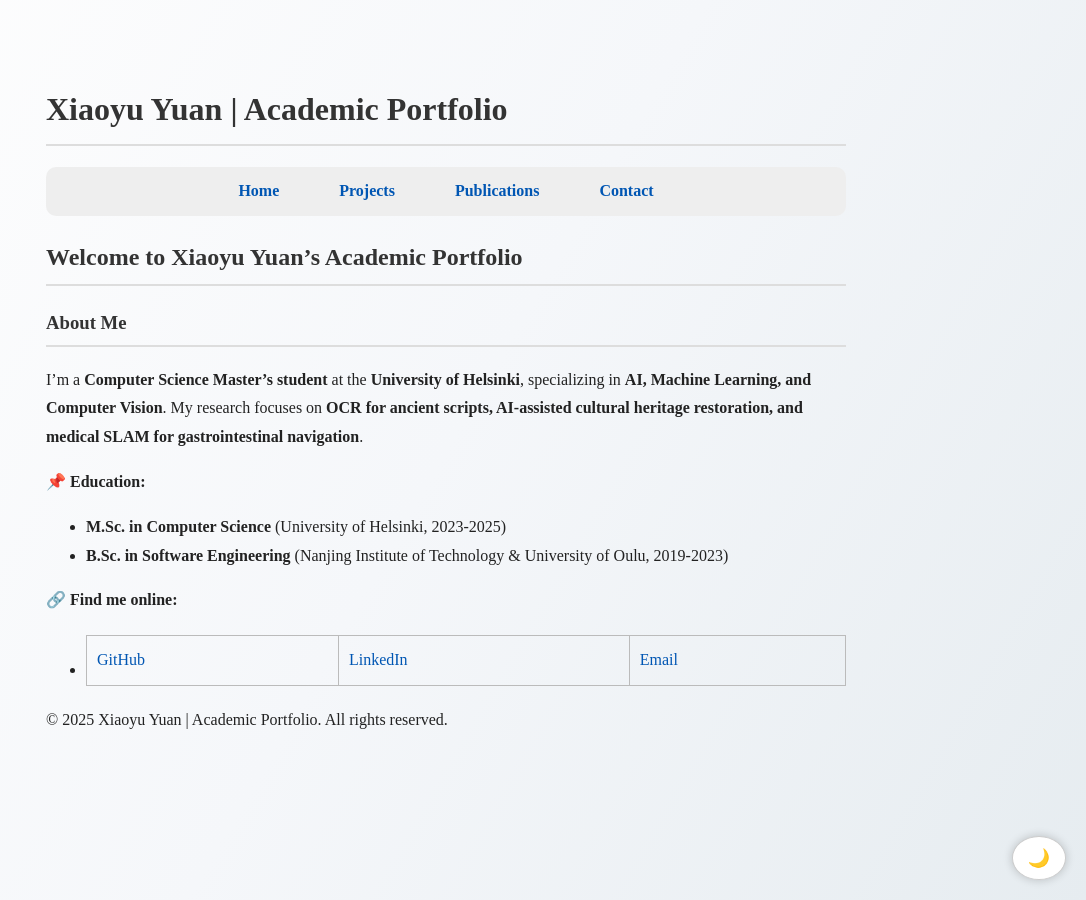
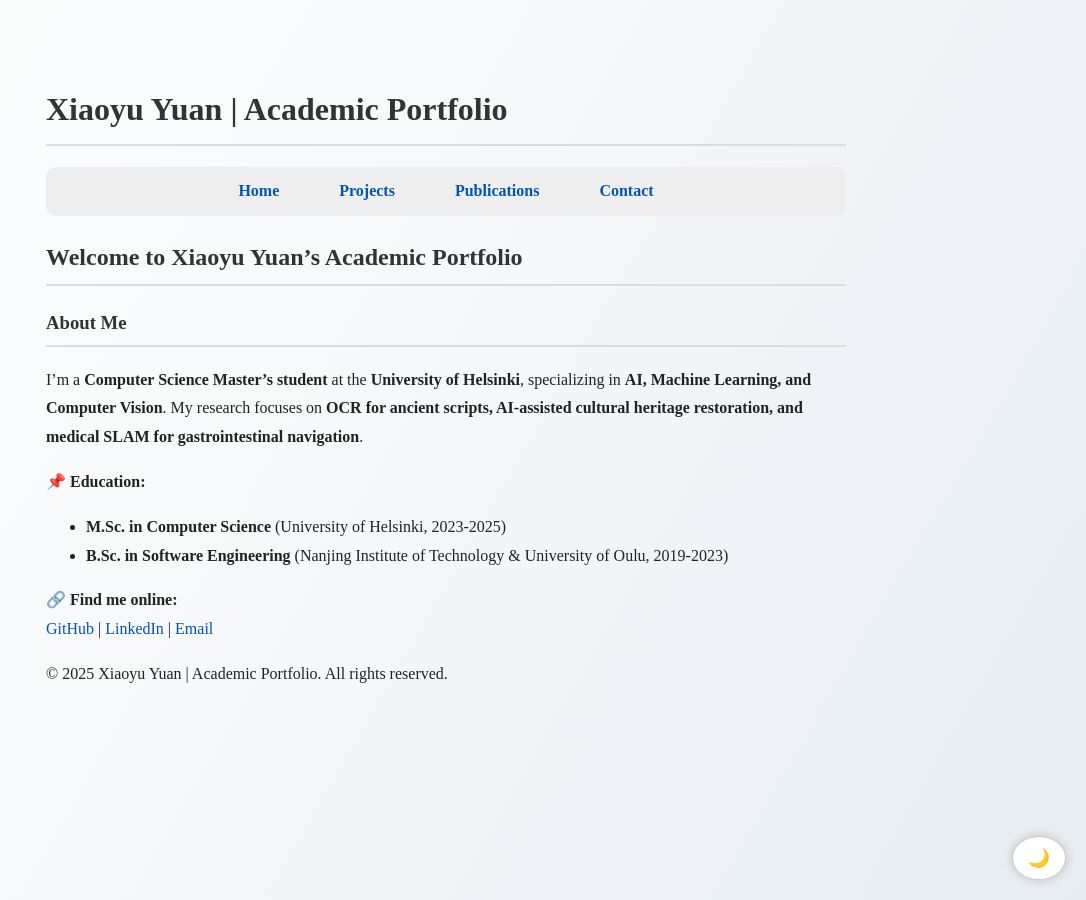
Before and after one commit to XiaoyuYuan19/portfolio, a Jekyll site: the page built from index.md, in a window 1280 px wide. Shown: the whole page, without its empty margins (194-1280 px from the left). Built offline with Jekyll 4.4.1, drawn with Linux system fonts in a browser that asks for light colours.

```diff
--- a/index.md
+++ b/index.md
@@ -14,4 +14,4 @@ I'm a **Computer Science Master's student** at the **University of Helsinki**, s
 - **B.Sc. in Software Engineering** (Nanjing Institute of Technology & University of Oulu, 2019-2023)
 
 🔗 **Find me online:**
-- [GitHub](https://github.com/XiaoyuYuan19) | [LinkedIn](https://www.linkedin.com/in/xiaoyuyuan19) | [Email](mailto:xiaoyuyuan19@gmail.com)
+[GitHub](https://github.com/XiaoyuYuan19) | [LinkedIn](https://www.linkedin.com/in/xiaoyuyuan19) | [Email](mailto:xiaoyuyuan19@gmail.com)
```
